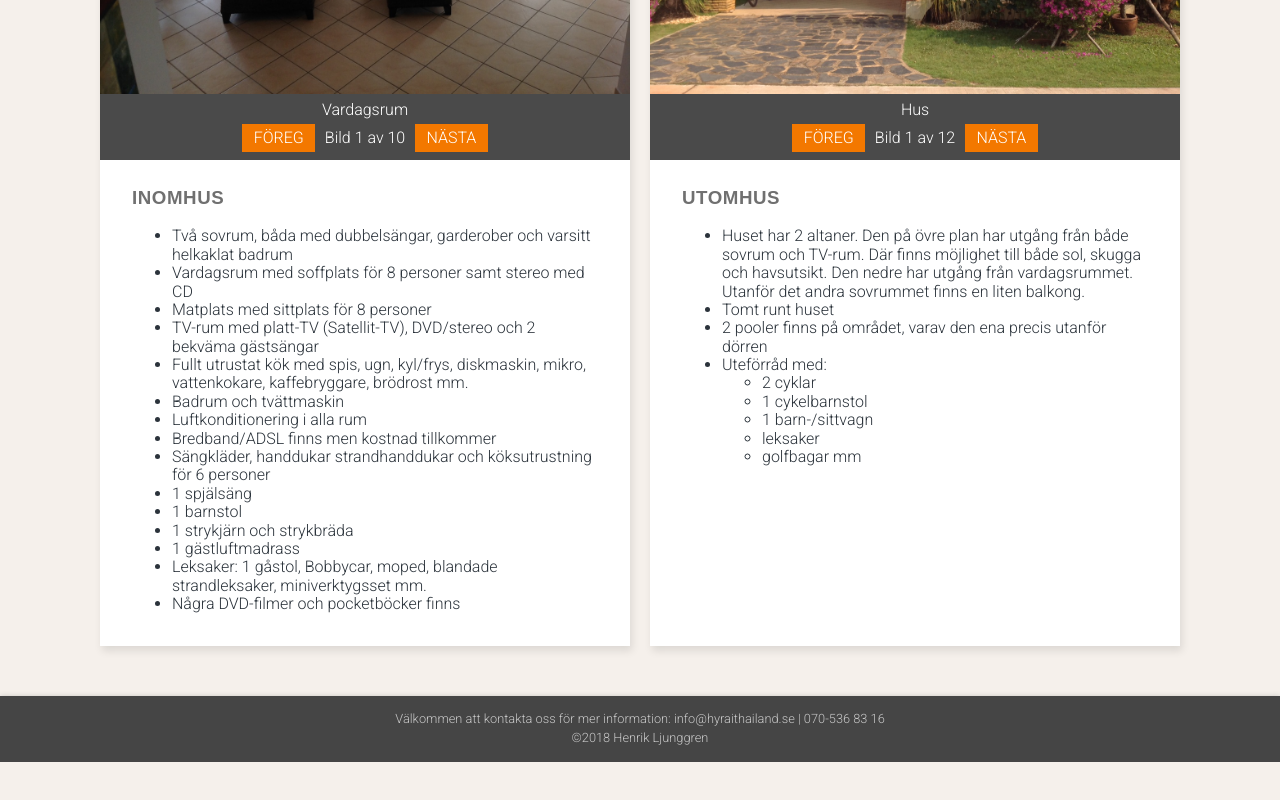
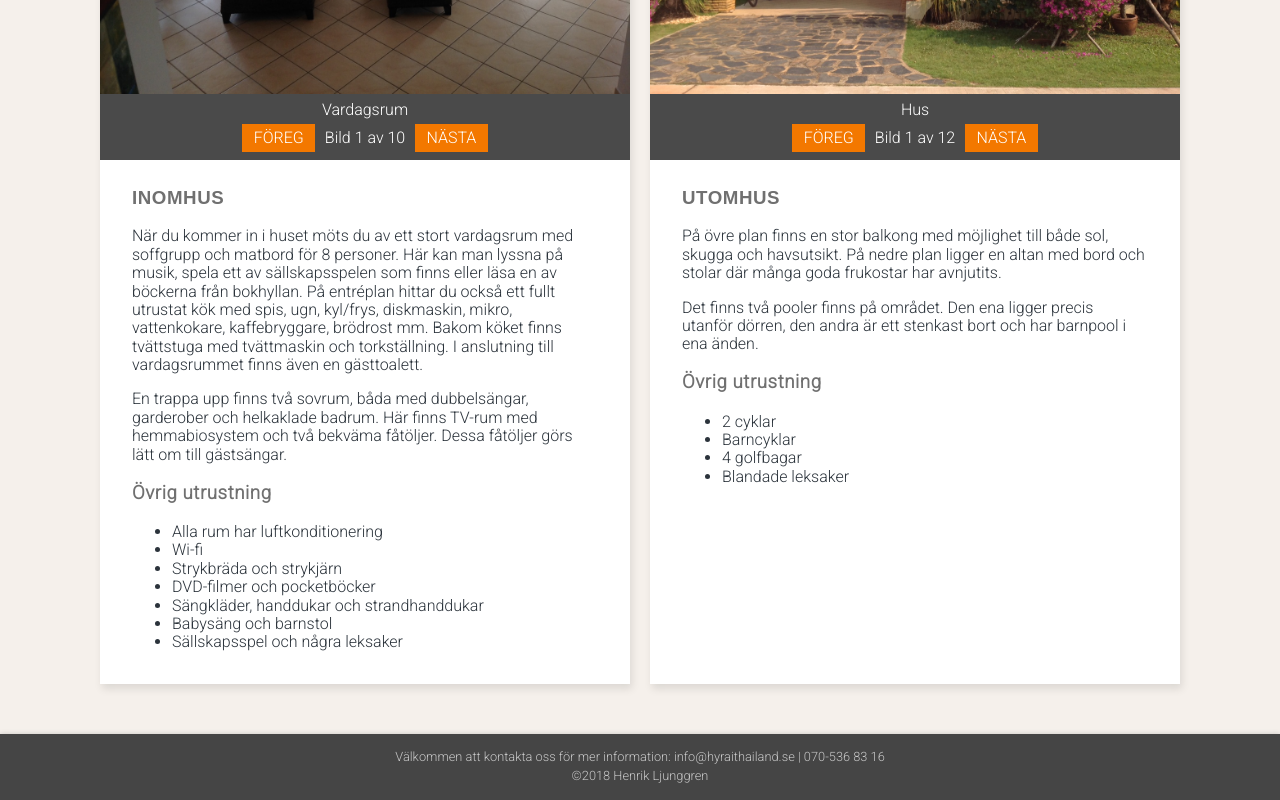
Before and after one commit to Henkenator/thailand, an Angular app: page /huset in a window 1280 px wide. Shown: the part 548-1348 px from the top of the page. Before the commit the page ends 1310 px from the top, so only its background shows below. Built offline with nearby package versions, Linux system fonts and the light colour scheme; a web font is replaced by a local one.

Commit message:
changed house texts

```diff
--- a/src/app/components/house/house.component.html
+++ b/src/app/components/house/house.component.html
@@ -4,10 +4,10 @@
   </div>
   <div class="house-inform-text">
      <span>
-          Huset är välutrustat med plats för 6 personer, (173 kvm inklusive altan).
+          Huset är välutrustat med plats för 6 personer och har en boyta på 173 kvm inklusive altan.
           Det ligger i Laem Mae Phim, Rayong, 20 mil sydost om Bangkok. Det är en smakfullt inredd
           tvåplansvilla med ljus och öppen planlösning och väl tilltagna gemensamhetsutrymmen.
-          Avståndet från havet är endast 200 m!
+          Avståndet till havet är endast 200 m!
     </span>
   </div>
 </div>
@@ -26,23 +26,28 @@
     </div>
     <div class="house-card-text">
       <h3 class="house-card-header">Inomhus</h3>
+      <p>
+        När du kommer in i huset möts du av ett stort vardagsrum med soffgrupp och matbord för
+        8 personer. Här kan man lyssna på musik, spela ett av sällskapsspelen som finns eller
+        läsa en av böckerna från bokhyllan. På entréplan hittar du också ett fullt utrustat kök
+        med spis, ugn, kyl/frys, diskmaskin, mikro, vattenkokare, kaffebryggare, brödrost mm.
+        Bakom köket finns tvättstuga med tvättmaskin och torkställning. I anslutning till
+        vardagsrummet finns även en gästtoalett.
+      </p>
+      <p>
+        En trappa upp finns två sovrum, båda med dubbelsängar, garderober och helkaklade badrum.
+        Här finns TV-rum med hemmabiosystem och två bekväma fåtöljer. Dessa fåtöljer görs lätt
+        om till gästsängar.
+      </p>
+      <h3>Övrig utrustning</h3>
       <ul>
-        <li>Två sovrum, båda med dubbelsängar, garderober och varsitt helkaklat badrum</li>
-        <li>Vardagsrum med soffplats för 8 personer samt stereo med CD</li>
-        <li>Matplats med sittplats för 8 personer</li>
-        <li>TV-rum med platt-TV (Satellit-TV), DVD/stereo och 2 bekväma gästsängar</li>
-        <li>Fullt utrustat kök med spis, ugn, kyl/frys, diskmaskin, mikro, vattenkokare, kaffebryggare, brödrost mm.
-        </li>
-        <li>Badrum och tvättmaskin</li>
-        <li>Luftkonditionering i alla rum</li>
-        <li>Bredband/ADSL finns men kostnad tillkommer</li>
-        <li>Sängkläder, handdukar strandhanddukar och köksutrustning för 6 personer</li>
-        <li>1 spjälsäng</li>
-        <li>1 barnstol</li>
-        <li>1 strykjärn och strykbräda</li>
-        <li>1 gästluftmadrass</li>
-        <li>Leksaker: 1 gåstol, Bobbycar, moped, blandade strandleksaker, miniverktygsset mm.</li>
-        <li>Några DVD-filmer och pocketböcker finns</li>
+        <li>Alla rum har luftkonditionering</li>
+        <li>Wi-fi</li>
+        <li>Strykbräda och strykjärn</li>
+        <li>DVD-filmer och pocketböcker</li>
+        <li>Sängkläder, handdukar och strandhanddukar</li>
+        <li>Babysäng och barnstol</li>
+        <li>Sällskapsspel och några leksaker</li>
       </ul>
     </div>
   </div>
@@ -60,22 +65,21 @@
     </div>
     <div class="house-card-text">
       <h3 class="house-card-header">Utomhus</h3>
+      <p>
+        På övre plan finns en stor balkong med möjlighet till både sol, skugga och
+        havsutsikt. På nedre plan ligger en altan med bord och stolar där många goda
+        frukostar har avnjutits.
+      </p>
+      <p>
+        Det finns två pooler finns på området. Den ena ligger precis utanför dörren,
+        den andra är ett stenkast bort och har barnpool i ena änden.
+      </p>
+      <h3>Övrig utrustning</h3>
       <ul>
-        <li>Huset har 2 altaner. Den på övre plan har utgång från både sovrum och TV-rum. Där finns möjlighet till
-          både sol, skugga och havsutsikt. Den nedre har utgång från vardagsrummet. Utanför det andra sovrummet
-          finns en liten balkong.
-        </li>
-        <li>Tomt runt huset</li>
-        <li>2 pooler finns på området, varav den ena precis utanför dörren</li>
-        <li>Uteförråd med:
-          <ul>
-            <li>2 cyklar</li>
-            <li>1 cykelbarnstol</li>
-            <li>1 barn-/sittvagn</li>
-            <li>leksaker</li>
-            <li>golfbagar mm</li>
-          </ul>
-        </li>
+        <li>2 cyklar</li>
+        <li>Barncyklar</li>
+        <li>4 golfbagar</li>
+        <li>Blandade leksaker</li>
       </ul>
     </div>
   </div>
```
